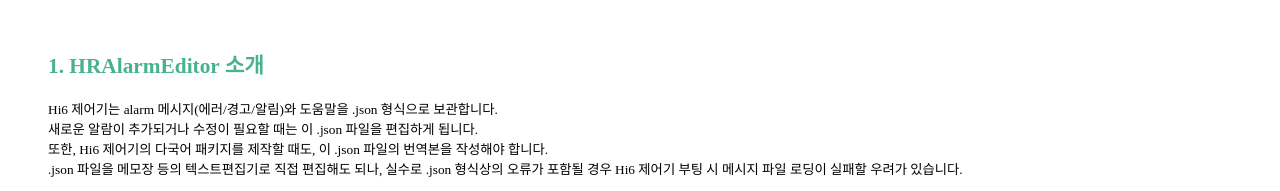
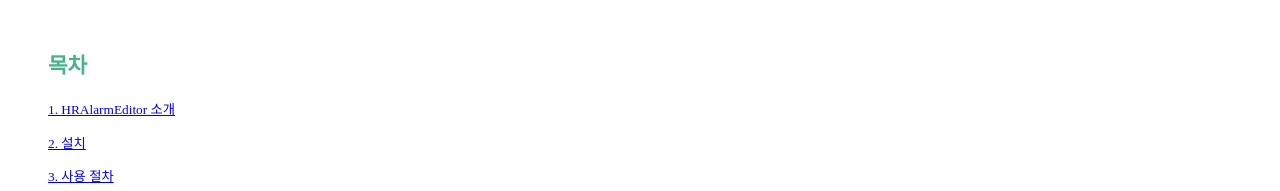
Before and after one commit to asoe72/hrdoc, a website: page public/docs/hi6/hralarmeditor/HRAlarmEditor_manual_ko.html in a window 1280 px wide. Shown: the top 191 px of the page. Drawn offline with Linux system fonts and the light colour scheme.

Commit message:
상단 목차 추가

```diff
--- a/public/docs/hi6/hralarmeditor/HRAlarmEditor_manual_ko.html
+++ b/public/docs/hi6/hralarmeditor/HRAlarmEditor_manual_ko.html
@@ -10,7 +10,12 @@
 
 
 <body>
-  <h1>1. HRAlarmEditor 소개</h1>
+  <h1>목차</h1>
+  <p><a href='#ch1'>1. HRAlarmEditor 소개</a></p>
+  <p><a href='#ch2'>2. 설치</a></p>
+  <p><a href='#ch3'>3. 사용 절차</a></p>
+
+  <h1 id='ch1'>1. HRAlarmEditor 소개</h1>
   <p>
     Hi6 제어기는 alarm 메시지(에러/경고/알림)와 도움말을 .json 형식으로 보관합니다.<br>
     새로운 알람이 추가되거나 수정이 필요할 때는 이 .json 파일을 편집하게 됩니다.<br>
@@ -24,7 +29,7 @@
   <img src="pic/trans.png" width="90%">
 
 
-  <h1>2. 설치</h1>
+  <h1 id='ch2'>2. 설치</h1>
 
   <p>구버전이 설치되어 있으면 먼저 설치 제거 하십시오.</p>
   <p>HRAlarmEditorInstaller.exe를 실행하십시오. (subst로 생성한 드라이브에서 실행하면 설치 실패할 수 있으니 유의하십시오.)</p>
@@ -32,7 +37,7 @@
   <img src="pic/install.png" width="60%">
 
 
-  <h1>3. 사용 절차</h1>
+  <h1 id='ch3'>3. 사용 절차</h1>
 
   <h2>3.1 파일의 작성과 저장하기, 불러오기</h2>
 
```
